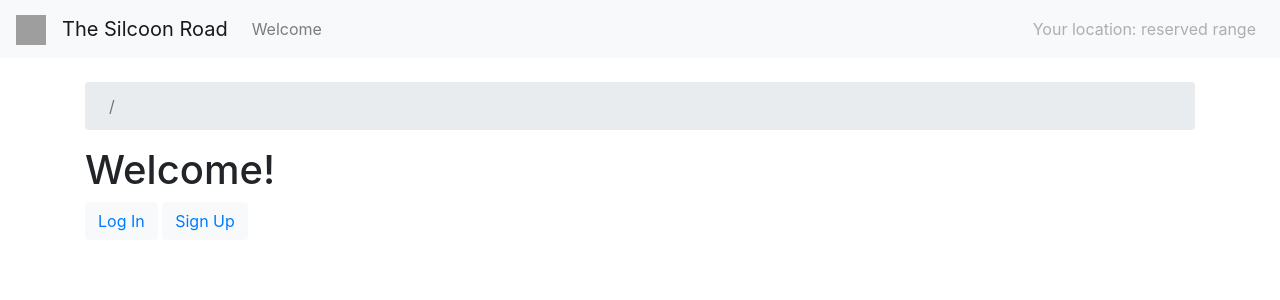
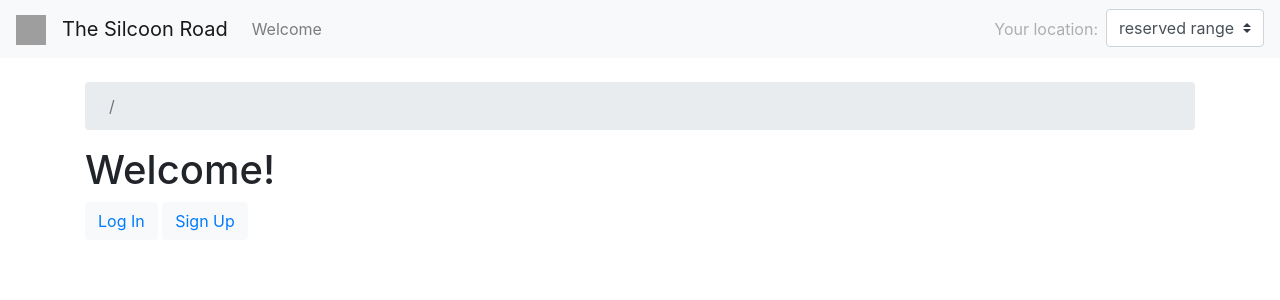
Before and after one commit to jiosephlee/Pokemon-Card-Trading-App, a Flask app: page / in a window 1280 px wide. Shown: the top 300 px of the page. Run offline with Flask 2, Linux system fonts and the light colour scheme; data comes from the database, SQL or seed files in the repository; some libraries are stand-ins or nearby versions; grey boxes are pictures that could not be loaded.

Commit message:
modify base

```diff
--- a/app/templates/_base.html
+++ b/app/templates/_base.html
@@ -2,22 +2,24 @@
 
 <!DOCTYPE html>
 <html lang="en">
-<style>
+
 {% block style %}
+
 {% endblock %}
-</style>
+
+
 <head>
     <meta charset="UTF-8">
     <title>{{ title }}</title>
 
-    <link rel="stylesheet" href="https://maxcdn.bootstrapcdn.com/bootstrap/4.0.0/css/bootstrap.min.css"
-          integrity="sha384-Gn5384xqQ1aoWXA+058RXPxPg6fy4IWvTNh0E263XmFcJlSAwiGgFAW/dAiS6JXm" crossorigin="anonymous">
+    <link rel="stylesheet" href="https://maxcdn.bootstrapcdn.com/bootstrap/4.0.0/css/bootstrap.min.css" integrity="sha384-Gn5384xqQ1aoWXA+058RXPxPg6fy4IWvTNh0E263XmFcJlSAwiGgFAW/dAiS6JXm" crossorigin="anonymous">
     <link rel="stylesheet" href="https://cdn.jsdelivr.net/npm/bootstrap-select@1.13.9/dist/css/bootstrap-select.min.css">
     <script src="https://code.jquery.com/jquery-3.3.1.slim.min.js" integrity="sha384-q8i/X+965DzO0rT7abK41JStQIAqVgRVzpbzo5smXKp4YfRvH+8abtTE1Pi6jizo" crossorigin="anonymous"></script>
     <script src="https://cdnjs.cloudflare.com/ajax/libs/popper.js/1.14.7/umd/popper.min.js" integrity="sha384-UO2eT0CpHqdSJQ6hJty5KVphtPhzWj9WO1clHTMGa3JDZwrnQq4sF86dIHNDz0W1" crossorigin="anonymous"></script>
     <script src="https://stackpath.bootstrapcdn.com/bootstrap/4.3.1/js/bootstrap.min.js" integrity="sha384-JjSmVgyd0p3pXB1rRibZUAYoIIy6OrQ6VrjIEaFf/nJGzIxFDsf4x0xIM+B07jRM" crossorigin="anonymous"></script>
     <script src="https://cdn.jsdelivr.net/npm/bootstrap-select@1.13.9/dist/js/bootstrap-select.min.js"></script>
 </head>
+
 <body>
 
     <!-- navbar -->
@@ -27,8 +29,7 @@
             <img src="https://pokestop.io/img/pokemon/silcoon-256x256.png" width="30" height="30" alt="">
         </a>
         <a class="navbar-brand" href="#">The Silcoon Road</a>
-    <button class="navbar-toggler" type="button" data-toggle="collapse" data-target="#navbarSupportedContent"
-            aria-controls="navbarSupportedContent" aria-expanded="false" aria-label="Toggle navigation">
+        <button class="navbar-toggler" type="button" data-toggle="collapse" data-target="#navbarSupportedContent" aria-controls="navbarSupportedContent" aria-expanded="false" aria-label="Toggle navigation">
             <span class="navbar-toggler-icon"></span>
         </button>
 
@@ -75,8 +76,15 @@
                     <a class="nav-link" href="{{ url_for('auth.logout') }}">Log Out</a>
                 </li>
                 {% endif %}
+                <a class="nav-link disabled"> Your location:</a> </li>
                 <li class="nav-item">
-	      <a class="nav-link disabled"> Your location: {{ ip_location }} </a> </li>
+                    <select class="custom-select">
+                        <option selected>{{ ip_location }}</option>
+                        <option value="1">Other</option>
+                        <option value="2">Locations</option>
+                        <option value="3">Are going here</option>
+                    </select>
+                </li>
             </ul>
         </div>
     </nav>
@@ -99,4 +107,5 @@
     </div>
 
 </body>
+
 </html>
```
Lines whose indentation alone changed are shown as unchanged.
